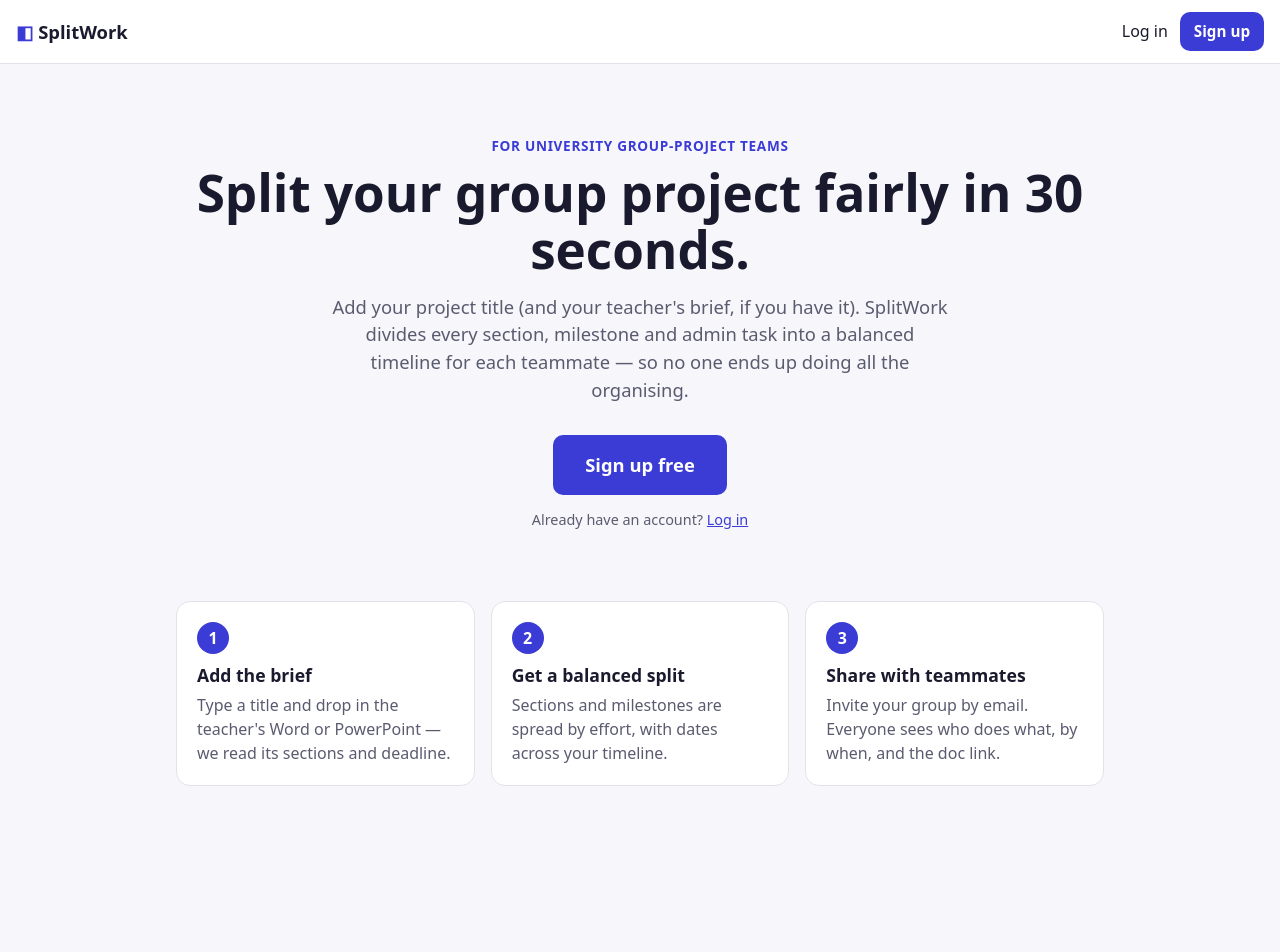
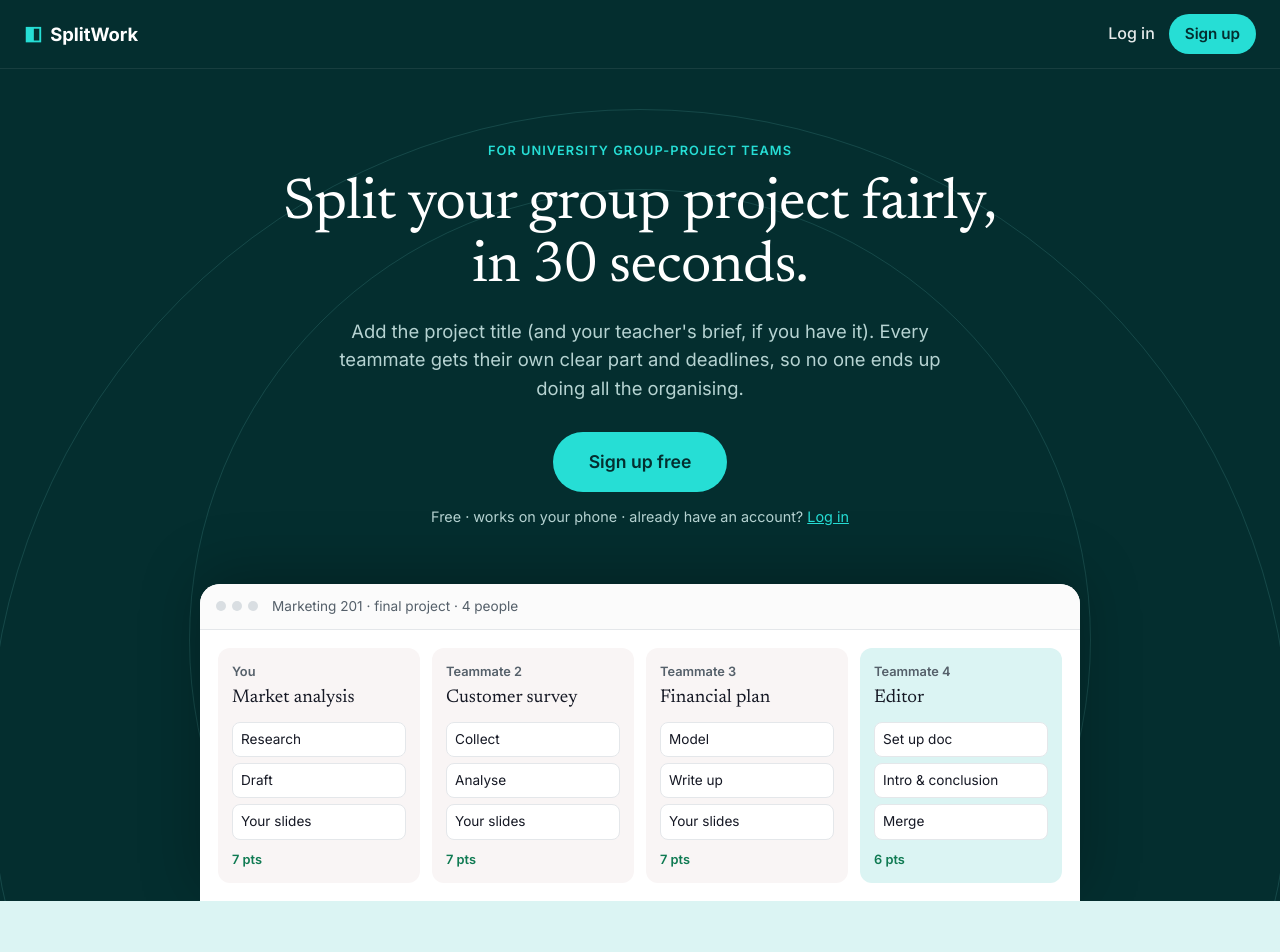
Before and after one commit to evamschuppe-ship-it/splitwork, a Next.js app: page / in a window 1280 px wide. Shown: the top 952 px of the page. Before the commit the page ends 850 px from the top, so only its background shows below. Built offline with nearby package versions, Linux system fonts and the light colour scheme; no server answers.

Commit message:
Add files via upload

```diff
--- a/app/globals.css
+++ b/app/globals.css
@@ -1,120 +1,204 @@
 :root {
-  --bg: #f7f7fb;
+  --teal-900: #042e2f;
+  --teal-800: #0a3d3e;
+  --teal-700: #145354;
+  --aqua: #26ded5;
+  --aqua-dark: #1bbdb5;
+  --mint: #dbf4f3;
+  --warm: #f9f5f5;
   --card: #ffffff;
-  --text: #1a1a2e;
-  --muted: #5b5b70;
-  --line: #e2e2ea;
-  --primary: #3b3bd6;
-  --primary-dark: #2c2ca8;
-  --ok: #1f8a4c;
+  --ink: #151824;
+  --muted: #55606a;
+  --on-dark: #ffffff;
+  --on-dark-muted: #b6d3d2;
+  --line: #e4e7ea;
+  --ok: #0f7a52;
   --err: #b42318;
+  --radius: 16px;
+  --shadow: 0 1px 2px rgba(4, 46, 47, .06), 0 8px 24px rgba(4, 46, 47, .06);
+  --font-serif-stack: var(--font-serif), Georgia, 'Times New Roman', serif;
+  --font-sans-stack: var(--font-sans), system-ui, -apple-system, 'Segoe UI', Roboto, sans-serif;
 }
 * { box-sizing: border-box; }
 html, body { margin: 0; padding: 0; }
 body {
-  background: var(--bg);
-  color: var(--text);
-  font-family: system-ui, -apple-system, "Segoe UI", Roboto, sans-serif;
-  line-height: 1.5;
+  background: var(--warm);
+  color: var(--ink);
+  font-family: var(--font-sans-stack);
+  line-height: 1.55;
   overflow-x: hidden;
+  -webkit-font-smoothing: antialiased;
 }
-a { color: var(--primary); }
-.container { max-width: 960px; margin: 0 auto; padding: 24px 16px 64px; }
+a { color: var(--teal-700); }
+h1, h2, h3, .h2, .h3, .section-title, .auth h1 { font-family: var(--font-serif-stack); font-weight: 400; letter-spacing: -.01em; }
+
+/* Layout */
+.site-main > :not(.landing) { max-width: 980px; margin: 0 auto; padding: 32px 16px 72px; }
+.container { max-width: 980px; margin: 0 auto; padding: 32px 16px 72px; }
+
+/* Header */
 .topbar {
   display: flex; align-items: center; justify-content: space-between; gap: 12px;
-  padding: 12px 16px; background: var(--card); border-bottom: 1px solid var(--line);
-  position: sticky; top: 0; z-index: 10;
+  padding: 14px 24px; background: var(--teal-900); color: var(--on-dark);
+  position: sticky; top: 0; z-index: 10; border-bottom: 1px solid rgba(255, 255, 255, .08);
 }
-.brand { font-weight: 800; font-size: 1.15rem; color: var(--text); text-decoration: none; }
-.logo { color: var(--primary); }
-.topnav { display: flex; align-items: center; gap: 12px; }
-.navlink { color: var(--text); text-decoration: none; font-weight: 500; }
+.brand { font-weight: 700; font-size: 1.15rem; color: var(--on-dark); text-decoration: none; display: inline-flex; align-items: center; gap: 8px; }
+.logo { color: var(--aqua); font-size: 1.2rem; }
+.topnav { display: flex; align-items: center; gap: 14px; }
+.navlink { color: var(--on-dark); text-decoration: none; font-weight: 500; opacity: .9; }
+.navlink:hover { opacity: 1; text-decoration: underline; }
+
+/* Buttons */
 .btn {
-  display: inline-block; background: var(--primary); color: #fff; border: 0; border-radius: 10px;
-  padding: 12px 20px; font-size: 1rem; font-weight: 600; cursor: pointer; text-decoration: none; text-align: center;
+  display: inline-block; background: var(--aqua); color: var(--teal-900); border: 0; border-radius: 999px;
+  padding: 12px 24px; font-size: 1rem; font-weight: 600; cursor: pointer; text-decoration: none; text-align: center;
+  transition: background .15s, transform .15s;
 }
-.btn:hover { background: var(--primary-dark); }
+.btn:hover { background: var(--aqua-dark); }
+.btn:active { transform: translateY(1px); }
 .btn:disabled { opacity: .6; cursor: wait; }
-.btn:focus-visible, input:focus-visible, select:focus-visible, a:focus-visible { outline: 3px solid #9b9bf5; outline-offset: 2px; }
-.btn-small { padding: 8px 14px; font-size: .95rem; }
-.btn-big { padding: 16px 32px; font-size: 1.15rem; margin-top: 8px; }
-.btn-ghost { background: transparent; color: var(--text); border: 1px solid var(--line); padding: 8px 14px; }
-.btn-ghost:hover { background: var(--bg); }
-.hero { text-align: center; padding: 48px 0 32px; }
-.eyebrow { color: var(--primary); font-weight: 700; text-transform: uppercase; letter-spacing: .05em; font-size: .85rem; margin: 0 0 8px; }
-.hero h1 { font-size: clamp(2rem, 6vw, 3.2rem); line-height: 1.1; margin: 0 0 16px; }
-.lead { font-size: 1.15rem; color: var(--muted); max-width: 620px; margin: 0 auto 24px; }
-.steps { display: grid; grid-template-columns: repeat(3, 1fr); gap: 16px; margin-top: 24px; }
-.step { background: var(--card); border: 1px solid var(--line); border-radius: 14px; padding: 20px; }
-.step h2 { font-size: 1.1rem; margin: 8px 0 4px; }
+.btn:focus-visible, input:focus-visible, select:focus-visible, a:focus-visible, button:focus-visible, summary:focus-visible {
+  outline: 3px solid #7fe9e3; outline-offset: 2px;
+}
+.btn-small { padding: 8px 16px; font-size: .95rem; }
+.btn-big { padding: 16px 36px; font-size: 1.1rem; }
+.btn-ghost { background: transparent; color: inherit; border: 1px solid currentColor; padding: 8px 16px; }
+.topbar .btn-ghost { color: var(--on-dark); border-color: rgba(255, 255, 255, .5); }
+.btn-ghost:hover { background: rgba(127, 233, 227, .12); }
+.linkish { align-self: flex-start; background: none; border: 0; padding: 2px 0; color: var(--teal-700); font: inherit; font-weight: 600; cursor: pointer; text-decoration: underline; }
+.linkbtn { background: none; border: 0; color: var(--err); cursor: pointer; margin-left: 8px; font: inherit; text-decoration: underline; }
+
+/* Landing */
+.hero-dark {
+  position: relative; overflow: hidden; background: var(--teal-900); color: var(--on-dark);
+  padding: 72px 16px 0; text-align: center;
+}
+.hero-dark::before, .hero-dark::after {
+  content: ''; position: absolute; border-radius: 50%; border: 1px solid rgba(127, 233, 227, .14); pointer-events: none;
+}
+.hero-dark::before { width: 900px; height: 900px; left: 50%; top: 120px; transform: translateX(-50%); }
+.hero-dark::after { width: 1300px; height: 1300px; left: 50%; top: 40px; transform: translateX(-50%); }
+.hero-inner { position: relative; max-width: 760px; margin: 0 auto; }
+.eyebrow { color: var(--aqua); font-weight: 600; text-transform: uppercase; letter-spacing: .08em; font-size: .8rem; margin: 0 0 14px; }
+.hero-dark h1 { font-size: clamp(2.2rem, 6vw, 3.6rem); line-height: 1.08; margin: 0 0 18px; color: var(--on-dark); }
+.lead { font-size: 1.15rem; color: var(--on-dark-muted); max-width: 620px; margin: 0 auto 30px; }
+.hero-note { color: var(--on-dark-muted); font-size: .9rem; margin: 14px 0 0; }
+.hero-note a { color: var(--aqua); }
+
+.mock {
+  position: relative; max-width: 880px; margin: 56px auto 0; background: var(--card); color: var(--ink);
+  border-radius: 20px 20px 0 0; box-shadow: 0 -10px 60px rgba(0, 0, 0, .25); text-align: left; overflow: hidden;
+}
+.mock-head { display: flex; align-items: center; gap: 6px; padding: 12px 16px; border-bottom: 1px solid var(--line); background: #fbfbfb; }
+.mock-dot { width: 10px; height: 10px; border-radius: 50%; background: #d9dee2; }
+.mock-title { margin-left: 8px; font-size: .85rem; color: var(--muted); }
+.mock-grid { display: grid; grid-template-columns: repeat(4, 1fr); gap: 12px; padding: 18px; }
+.mock-col { background: var(--warm); border-radius: 12px; padding: 14px; }
+.mock-col:last-child { background: var(--mint); }
+.mock-who { margin: 0; font-size: .8rem; color: var(--muted); font-weight: 600; }
+.mock-part { margin: 2px 0 10px; font-family: var(--font-serif-stack); font-size: 1.15rem; }
+.mock-col ul { list-style: none; padding: 0; margin: 0; display: grid; gap: 6px; }
+.mock-col li { background: #fff; border: 1px solid var(--line); border-radius: 8px; padding: 6px 8px; font-size: .85rem; }
+.mock-pts { margin: 10px 0 0; font-size: .8rem; color: var(--ok); font-weight: 600; }
+
+.band { padding: 72px 16px; }
+.band-inner { max-width: 980px; margin: 0 auto; }
+.band-mint { background: var(--mint); }
+.band-warm { background: var(--warm); }
+.cta-band { background: var(--teal-900); }
+.center { text-align: center; }
+.section-title { font-size: clamp(1.8rem, 4vw, 2.6rem); line-height: 1.15; margin: 0 0 28px; color: var(--ink); }
+.section-title.light { color: var(--on-dark); }
+.steps { display: grid; grid-template-columns: repeat(3, 1fr); gap: 18px; }
+.step { background: var(--card); border-radius: var(--radius); padding: 24px; box-shadow: var(--shadow); }
+.step h3 { font-size: 1.35rem; margin: 14px 0 6px; }
 .step p { margin: 0; color: var(--muted); }
-.num { display: inline-grid; place-items: center; width: 32px; height: 32px; border-radius: 50%; background: var(--primary); color: #fff; font-weight: 700; }
+.num { display: inline-grid; place-items: center; width: 36px; height: 36px; border-radius: 50%; background: var(--teal-900); color: var(--aqua); font-weight: 700; }
+.two-col { display: grid; grid-template-columns: 1.1fr 1fr; gap: 40px; align-items: center; }
+.checks { list-style: none; padding: 0; margin: 0; display: grid; gap: 12px; }
+.checks li { background: var(--card); border-radius: 12px; padding: 14px 16px 14px 46px; position: relative; box-shadow: var(--shadow); }
+.checks li::before { content: '✓'; position: absolute; left: 16px; top: 13px; width: 20px; height: 20px; border-radius: 50%; background: var(--aqua); color: var(--teal-900); font-size: .8rem; font-weight: 700; display: grid; place-items: center; }
+
+/* Generic */
 .muted { color: var(--muted); }
 .small { font-size: .9rem; }
-.card { background: var(--card); border: 1px solid var(--line); border-radius: 14px; padding: 20px; }
-.auth { max-width: 420px; margin: 24px auto; }
-.auth h1 { margin-bottom: 4px; }
+.card { background: var(--card); border: 1px solid var(--line); border-radius: var(--radius); padding: 24px; box-shadow: var(--shadow); }
+.stack { display: flex; flex-direction: column; gap: 22px; }
+.h2 { font-size: 1.8rem; margin: 0 0 8px; }
+.h3 { font-size: 1.35rem; margin: 0 0 8px; }
+.h4 { font-size: 1rem; margin: 0; word-break: break-word; font-weight: 600; }
+.error { color: var(--err); font-weight: 600; margin: 4px 0; }
+.ok { color: var(--ok); font-weight: 600; }
+.sr-only { position: absolute; width: 1px; height: 1px; overflow: hidden; clip: rect(0 0 0 0); white-space: nowrap; }
+
+/* Forms */
+.site-main > .auth { max-width: 480px; }
+.auth h1 { font-size: 2.2rem; margin: 8px 0 4px; }
 .form { display: flex; flex-direction: column; gap: 8px; }
 .form label, .grid3 label { font-weight: 600; font-size: .95rem; display: block; margin-bottom: 4px; }
 input, select {
-  width: 100%; font: inherit; padding: 11px 12px; border: 1px solid #c9c9d6; border-radius: 10px; background: #fff; color: var(--text);
+  width: 100%; font: inherit; padding: 12px 14px; border: 1px solid #cfd5da; border-radius: 12px; background: #fff; color: var(--ink);
 }
-.form .btn { margin-top: 8px; }
-.error { color: var(--err); font-weight: 600; margin: 4px 0; }
-.stack { display: flex; flex-direction: column; gap: 20px; }
-.h2 { font-size: 1.4rem; margin: 0 0 8px; }
-.h3 { font-size: 1.15rem; margin: 0 0 8px; }
-.h4 { font-size: 1rem; margin: 0; word-break: break-word; }
+input:focus, select:focus { border-color: var(--teal-700); }
+.form .btn { margin-top: 10px; }
+.file { padding: 10px; background: var(--warm); }
 .grid3 { display: grid; grid-template-columns: 1fr 1fr 2fr; gap: 12px; }
-.list { list-style: none; padding: 0; margin: 0; display: grid; gap: 12px; }
-.item { padding: 0; }
-.item-link { display: flex; flex-direction: column; gap: 4px; padding: 16px 20px; color: inherit; text-decoration: none; }
-.item-title { font-weight: 700; font-size: 1.1rem; word-break: break-word; }
-.progress { display: block; height: 8px; background: var(--line); border-radius: 99px; overflow: hidden; margin-top: 4px; }
-.progress > span { display: block; height: 100%; background: var(--ok); }
-.progress.big { height: 12px; margin: 12px 0 4px; }
-.timeline { margin: 0; padding-left: 20px; }
-.timeline li { margin: 6px 0; }
-.date { font-weight: 700; color: var(--primary); }
-.is-done { text-decoration: line-through; color: var(--muted); }
-.members { display: grid; grid-template-columns: repeat(auto-fill, minmax(260px, 1fr)); gap: 12px; }
-.tasks { list-style: none; padding: 0; margin: 8px 0 0; display: grid; gap: 8px; }
-.tasks label { display: flex; gap: 10px; align-items: flex-start; cursor: pointer; }
-.tasks input { width: 18px; height: 18px; margin-top: 3px; flex: none; }
-.tag { display: inline-block; font-size: .72rem; font-weight: 700; border-radius: 6px; padding: 1px 6px; margin-left: 6px; vertical-align: middle; text-decoration: none; }
-.tag-section { background: #e8e8fd; color: #2c2ca8; }
-.tag-milestone { background: #fff1d6; color: #7a4b00; }
-.tag-admin { background: #ddf3e6; color: #11633a; }
+select:disabled { opacity: .6; }
+.pw-row { display: flex; gap: 8px; }
+.pw-row input { flex: 1; min-width: 0; }
+.pw-toggle { flex: none; color: var(--teal-900); border-color: #cfd5da; }
 .row { display: flex; gap: 8px; margin-top: 8px; }
 .row input { flex: 1; min-width: 0; }
+
+/* App */
+.list { list-style: none; padding: 0; margin: 0; display: grid; gap: 14px; }
+.item { padding: 0; transition: transform .15s, box-shadow .15s; }
+.item:hover { transform: translateY(-2px); box-shadow: 0 2px 4px rgba(4, 46, 47, .06), 0 14px 32px rgba(4, 46, 47, .1); }
+.item-link { display: flex; flex-direction: column; gap: 4px; padding: 18px 22px; color: inherit; text-decoration: none; }
+.item-title { font-family: var(--font-serif-stack); font-size: 1.35rem; word-break: break-word; }
+.progress { display: block; height: 8px; background: var(--mint); border-radius: 99px; overflow: hidden; margin-top: 6px; }
+.progress > span { display: block; height: 100%; background: var(--aqua-dark); }
+.progress.big { height: 12px; margin: 14px 0 6px; }
+.timeline { margin: 0; padding-left: 20px; }
+.timeline li { margin: 8px 0; }
+.date { font-weight: 700; color: var(--teal-700); }
+.is-done { text-decoration: line-through; color: var(--muted); }
+.members { display: grid; grid-template-columns: repeat(auto-fill, minmax(260px, 1fr)); gap: 14px; }
+.team-card { background: var(--mint); border-color: transparent; }
+.tasks { list-style: none; padding: 0; margin: 10px 0 0; display: grid; gap: 8px; }
+.tasks label { display: flex; gap: 10px; align-items: flex-start; cursor: pointer; }
+.tasks input { width: 18px; height: 18px; margin-top: 3px; flex: none; accent-color: var(--teal-700); }
+.tag { display: inline-block; font-size: .72rem; font-weight: 700; border-radius: 999px; padding: 1px 8px; margin-left: 6px; vertical-align: middle; text-decoration: none; }
+.tag-section { background: #e6f0ff; color: #1d4ed8; }
+.tag-milestone { background: #fff1d6; color: #7a4b00; }
+.tag-admin { background: var(--mint); color: var(--teal-700); }
 .plain { list-style: none; padding: 0; margin: 8px 0; }
-.linkbtn { background: none; border: 0; color: var(--err); cursor: pointer; margin-left: 8px; font: inherit; text-decoration: underline; }
-.sr-only { position: absolute; width: 1px; height: 1px; overflow: hidden; clip: rect(0 0 0 0); white-space: nowrap; }
-@media (max-width: 640px) {
-  .steps { grid-template-columns: 1fr; }
-  .grid3 { grid-template-columns: 1fr 1fr; }
-  .grid3 > div:last-child { grid-column: 1 / -1; }
-  .hero { padding: 24px 0 16px; }
-  .row { flex-direction: column; }
-}
-.ok { color: var(--ok); font-weight: 600; }
-.file { padding: 9px; background: var(--bg); }
-.brief-box { background: var(--bg); border: 1px dashed #c9c9d6; border-radius: 10px; padding: 12px; margin: 4px 0; }
+.brief-box { background: var(--warm); border: 1px dashed #c9d3d8; border-radius: 12px; padding: 14px; margin: 4px 0; }
 .brief-box p { margin: 0 0 8px; }
 .chips { list-style: none; padding: 0; margin: 0; display: flex; flex-wrap: wrap; gap: 8px; }
 .chips li { display: inline-flex; align-items: center; gap: 4px; background: #fff; border: 1px solid var(--line); border-radius: 99px; padding: 4px 6px 4px 12px; font-size: .9rem; max-width: 100%; }
 .chips li > span:first-child { overflow-wrap: anywhere; }
 .chip-x { border: 0; background: none; font-size: 1.1rem; line-height: 1; cursor: pointer; color: var(--muted); padding: 2px 6px; border-radius: 50%; }
 .chip-x:hover { background: var(--line); color: var(--err); }
-select:disabled { opacity: .6; }
 .how { margin: 0 0 8px; padding-left: 20px; color: var(--muted); }
 .how li { margin: 2px 0; }
-.invite-msg { background: #fff; border: 1px solid var(--line); border-radius: 8px; padding: 8px; overflow-wrap: anywhere; }
-.preview { background: var(--bg); border: 1px solid var(--line); border-radius: 10px; padding: 10px 12px; }
-.preview summary { cursor: pointer; font-weight: 600; }
+.invite-msg { background: #fff; border: 1px solid var(--line); border-radius: 10px; padding: 10px; overflow-wrap: anywhere; }
+.preview { background: var(--mint); border-radius: 12px; padding: 12px 14px; }
+.preview summary { cursor: pointer; font-weight: 600; color: var(--teal-900); }
 .preview li { margin: 8px 0; }
-.team-card { background: #f3f3ff; }
-.pw-row { display: flex; gap: 8px; }
-.pw-row input { flex: 1; min-width: 0; }
-.pw-toggle { flex: none; }
-.linkish { align-self: flex-start; background: none; border: 0; padding: 2px 0; color: var(--primary); font: inherit; font-weight: 600; cursor: pointer; text-decoration: underline; }
+
+@media (max-width: 760px) {
+  .topbar { padding: 12px 16px; }
+  .topnav { gap: 10px; }
+  .hero-dark { padding-top: 48px; }
+  .mock-grid { grid-template-columns: 1fr 1fr; }
+  .steps, .two-col { grid-template-columns: 1fr; }
+  .band { padding: 52px 16px; }
+  .grid3 { grid-template-columns: 1fr 1fr; }
+  .grid3 > div:last-child { grid-column: 1 / -1; }
+  .row { flex-direction: column; }
+}
+@media (max-width: 420px) {
+  .mock-grid { grid-template-columns: 1fr; }
+  .topnav .navlink { display: none; }
+}
--- a/app/layout.js
+++ b/app/layout.js
@@ -1,5 +1,9 @@
+import { Inter, Newsreader } from 'next/font/google';
 import './globals.css';
 import Header from '@/components/Header';
+
+const inter = Inter({ subsets: ['latin'], variable: '--font-sans', display: 'swap' });
+const serif = Newsreader({ subsets: ['latin'], variable: '--font-serif', display: 'swap', weight: ['400', '500'] });
 
 const TITLE = 'SplitWork: fair task splits for group projects';
 const DESCRIPTION =
@@ -23,10 +27,10 @@ export const viewport = { width: 'device-width', initialScale: 1 };
 
 export default function RootLayout({ children }) {
   return (
-    <html lang="en">
+    <html lang="en" className={`${inter.variable} ${serif.variable}`}>
       <body>
         <Header />
-        <main className="container">{children}</main>
+        <main className="site-main">{children}</main>
       </body>
     </html>
   );
--- a/app/page.js
+++ b/app/page.js
@@ -1,39 +1,91 @@
 import Link from 'next/link';
+
+const DEMO = [
+  { who: 'You', part: 'Market analysis', steps: ['Research', 'Draft', 'Your slides'], pts: 7 },
+  { who: 'Teammate 2', part: 'Customer survey', steps: ['Collect', 'Analyse', 'Your slides'], pts: 7 },
+  { who: 'Teammate 3', part: 'Financial plan', steps: ['Model', 'Write up', 'Your slides'], pts: 7 },
+  { who: 'Teammate 4', part: 'Editor', steps: ['Set up doc', 'Intro & conclusion', 'Merge'], pts: 6 },
+];
 
 export default function Landing() {
   return (
-    <>
-      <section className="hero">
+    <div className="landing">
+      <section className="hero-dark">
+        <div className="hero-inner">
           <p className="eyebrow">For university group-project teams</p>
-        <h1>Split your group project fairly in 30 seconds.</h1>
+          <h1>Split your group project fairly, in 30 seconds.</h1>
           <p className="lead">
-          Add your project title (and your teacher&apos;s brief, if you have it). SplitWork divides every
-          section, milestone and admin task into a balanced timeline for each teammate — so no one ends up
-          doing all the organising.
+            Add the project title (and your teacher&apos;s brief, if you have it). Every teammate gets
+            their own clear part and deadlines, so no one ends up doing all the organising.
           </p>
           <Link href="/signup" className="btn btn-big">Sign up free</Link>
-        <p className="muted small">
-          Already have an account? <Link href="/login">Log in</Link>
-        </p>
+          <p className="hero-note">Free · works on your phone · already have an account? <Link href="/login">Log in</Link></p>
+        </div>
+
+        <div className="mock" aria-label="Example of a split for a 4-person marketing project">
+          <div className="mock-head">
+            <span className="mock-dot" /><span className="mock-dot" /><span className="mock-dot" />
+            <span className="mock-title">Marketing 201 · final project · 4 people</span>
+          </div>
+          <div className="mock-grid">
+            {DEMO.map((d) => (
+              <div key={d.who} className="mock-col">
+                <p className="mock-who">{d.who}</p>
+                <p className="mock-part">{d.part}</p>
+                <ul>
+                  {d.steps.map((s) => <li key={s}>{s}</li>)}
+                </ul>
+                <p className="mock-pts">{d.pts} pts</p>
+              </div>
+            ))}
+          </div>
+        </div>
       </section>
 
-      <section className="steps" aria-label="How it works">
+      <section className="band band-mint" aria-label="How it works">
+        <div className="band-inner">
+          <h2 className="section-title">How it works</h2>
+          <div className="steps">
             <div className="step">
               <span className="num">1</span>
-          <h2>Add the brief</h2>
-          <p>Type a title and drop in the teacher&apos;s Word or PowerPoint — we read its sections and deadline.</p>
+              <h3>Add the brief</h3>
+              <p>Type a title and drop in the teacher&apos;s Word or PowerPoint. We read its sections, grade weights and deadline.</p>
             </div>
             <div className="step">
               <span className="num">2</span>
-          <h2>Get a balanced split</h2>
-          <p>Sections and milestones are spread by effort, with dates across your timeline.</p>
+              <h3>Everyone owns a part</h3>
+              <p>Each person gets a self-contained chunk (research, writing, their own slides), so nobody waits on anyone else.</p>
             </div>
             <div className="step">
               <span className="num">3</span>
-          <h2>Share with teammates</h2>
-          <p>Invite your group by email. Everyone sees who does what, by when, and the doc link.</p>
+              <h3>Invite your group</h3>
+              <p>Add teammates by email. Everyone sees who does what, by when, and ticks tasks off as they go.</p>
+            </div>
+          </div>
         </div>
       </section>
-    </>
+
+      <section className="band band-warm">
+        <div className="band-inner two-col">
+          <div>
+            <h2 className="section-title">No more being the group&apos;s project manager</h2>
+            <p className="muted">The admin rotates too: weekly check-ins go to whoever has the least work, and kickoff, rehearsal and submission belong to everyone.</p>
+          </div>
+          <ul className="checks">
+            <li>Balanced by effort, using the brief&apos;s grade weights</li>
+            <li>Dependent steps stay with one person</li>
+            <li>An editor joins the parts after hand-in</li>
+            <li>Teacher&apos;s brief and doc link shared with the team</li>
+          </ul>
+        </div>
+      </section>
+
+      <section className="band cta-band">
+        <div className="band-inner center">
+          <h2 className="section-title light">Start your next group project the fair way</h2>
+          <Link href="/signup" className="btn btn-big">Sign up free</Link>
+        </div>
+      </section>
+    </div>
   );
 }
```
Lines whose indentation alone changed are shown as unchanged.
